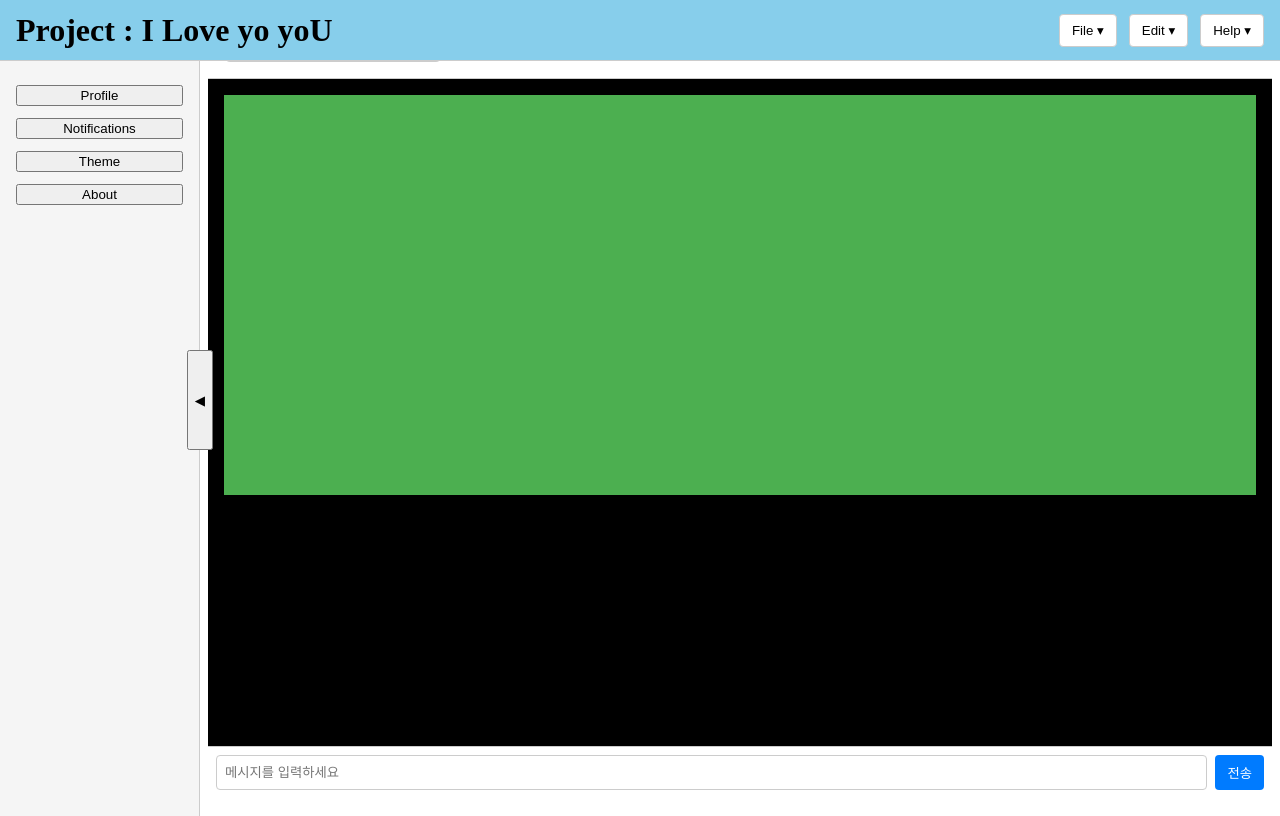
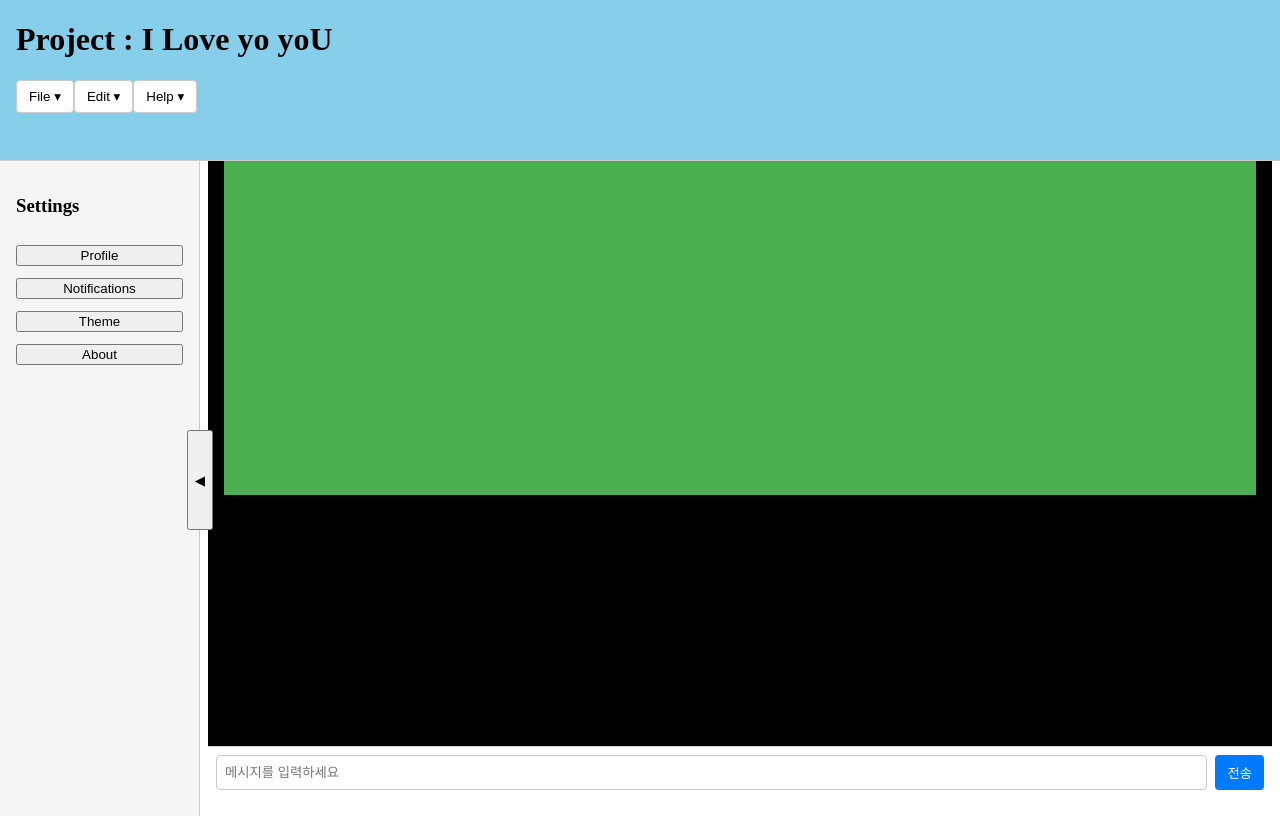
Before and after one commit to andoricano/JsonGenerator, a React (Vite) app: page / in a window 1280 px wide. Built offline with nearby package versions, Linux system fonts and the light colour scheme.

Commit message:
[fix] header size adjusted.

```diff
--- a/src/components/Sidebar.tsx
+++ b/src/components/Sidebar.tsx
@@ -57,7 +57,7 @@ export default function Sidebar({ onSelect, isOpen, setIsOpen }: Props) {
 const styles: { [key: string]: React.CSSProperties } = {
   container: {
     position: "fixed",
-    top: 0,
+    top: 160,
     bottom: 0,
     width: "200px",
     transition: "left 0.3s ease",
--- a/src/components/header/Header.tsx
+++ b/src/components/header/Header.tsx
@@ -18,7 +18,7 @@ export default function Header() {
     headerStore.setProjectName(newName);
     setDialogOpen(false);
   };
-return (
+  return (
     <>
       <header
         style={{
@@ -26,8 +26,7 @@ return (
           top: 0,
           left: 0,
           right: 0,
-          height: "60px",
-          display: "flex",
+          height: "160px",
           alignItems: "center",
           padding: "0 16px",
           borderBottom: "1px solid #ccc",
@@ -35,12 +34,10 @@ return (
           zIndex: 1000,
         }}
       >
-
-        <h1
-          style={{ marginRight: "auto", cursor: "pointer" }}
-          onClick={() => setDialogOpen(true)}
-        >
-          Project : {projectName}
+        <h1>
+          <span style={{ cursor: "pointer" }} onClick={() => setDialogOpen(true)}>
+            Project : {projectName}
+          </span>
         </h1>
         <Nav />
       </header>
--- a/src/components/header/Nav.tsx
+++ b/src/components/header/Nav.tsx
@@ -27,7 +27,7 @@ const menuItems = [
 
 export default function Nav() {
   return (
-    <nav style={{ display: "flex", gap: "12px" }}>
+    <nav>
       {menuItems.map((menu, idx) => (
         <Dropdown key={idx} label={menu.label} items={menu.items} />
       ))}
```
